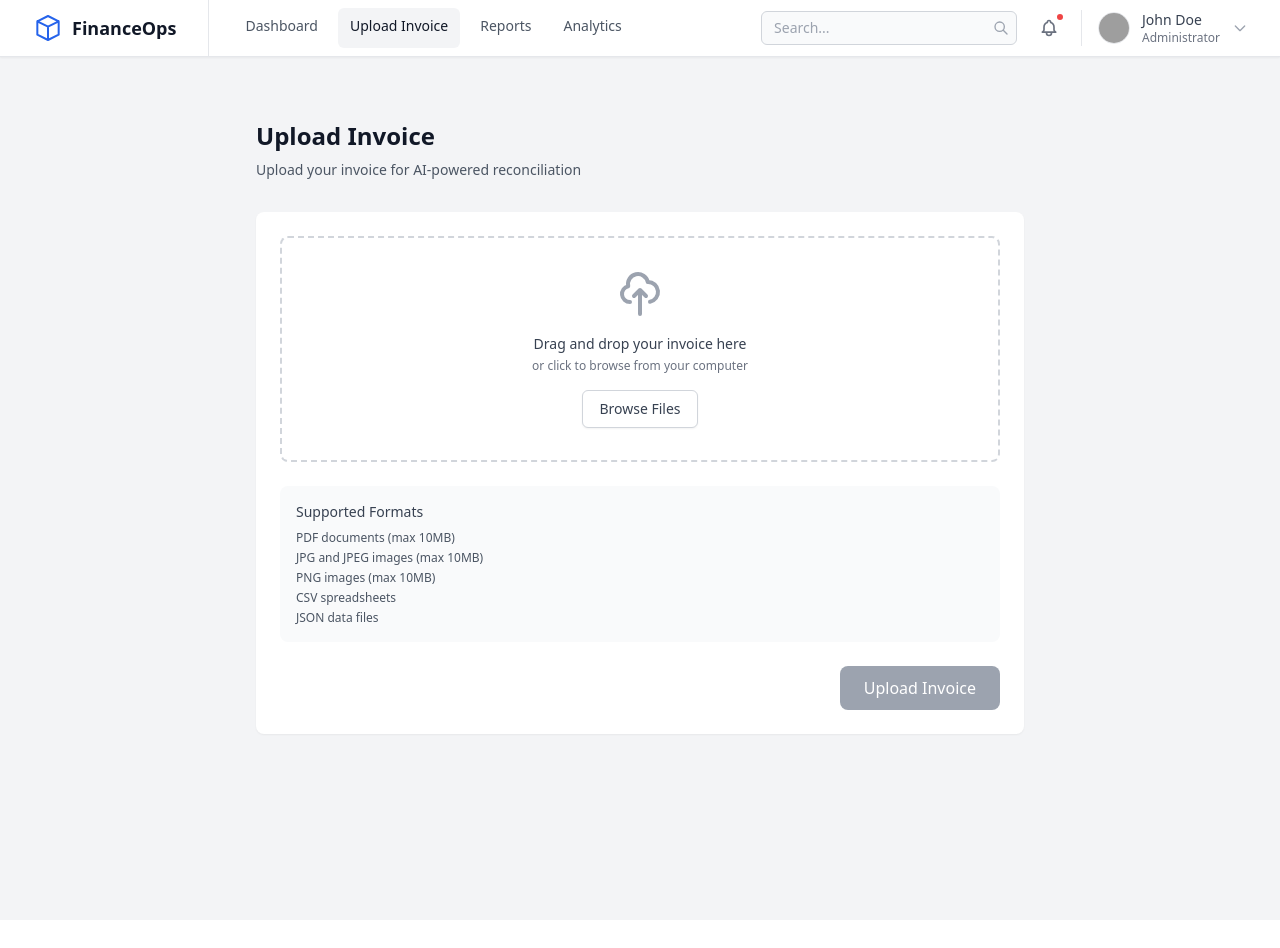
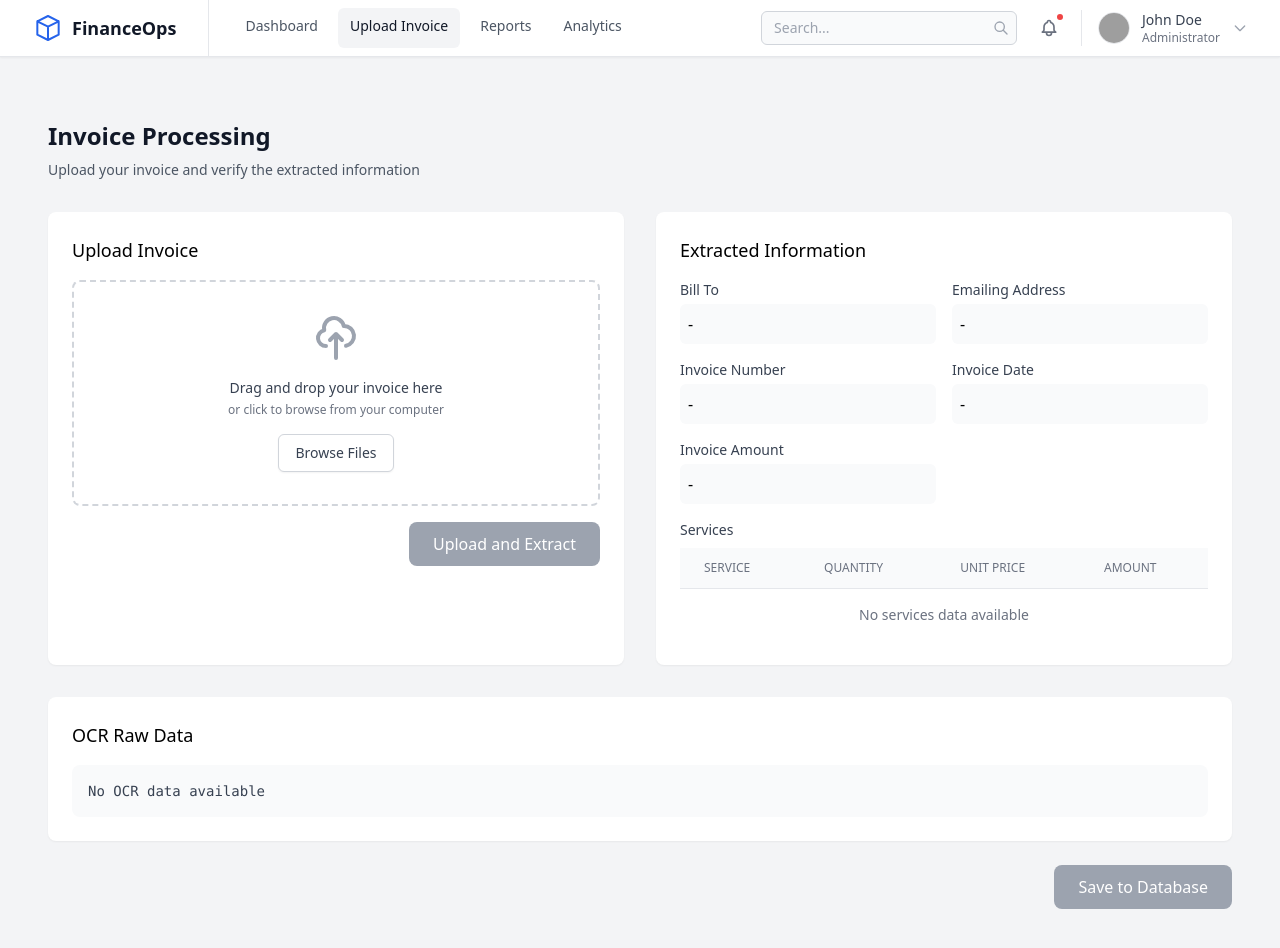
Before and after one commit to reginold/llm-ecosystem, a React (Create React App) app in the folder frontend/: page /upload in a window 1280 px wide. Shown: the top 948 px of the page. Before the commit the page ends 920 px from the top, so only its background shows below. Built offline with nearby package versions, Linux system fonts and the light colour scheme; grey boxes are pictures that could not be loaded.

Commit message:
feat: add the invoice and result in the same page

```diff
--- a/frontend/src/components/UploadInvoice.tsx
+++ b/frontend/src/components/UploadInvoice.tsx
@@ -1,29 +1,58 @@
 import React, { useState, useCallback } from 'react';
 import { useMutation } from 'react-query';
-import { useNavigate } from 'react-router-dom';
-import { uploadInvoice } from '../services/api';
+import { uploadInvoice, getReconciliationResults } from '../services/api';
+
+interface ExtractedData {
+  'Bill To': string;
+  'Emailing Address': string;
+  'Invoice Number': string;
+  'Invoice Date': string;
+  'Invoice Amount': string;
+  'Services': Array<{
+    Service: string;
+    Quantity: string;
+    'Unit Price': string;
+    Amount: string;
+  }>;
+}
 
 const UploadInvoice: React.FC = () => {
   const [file, setFile] = useState<File | null>(null);
   const [dragActive, setDragActive] = useState(false);
   const [error, setError] = useState<string | null>(null);
-  const navigate = useNavigate();
+  const [extractedData, setExtractedData] = useState<ExtractedData | null>(null);
+  const [rawResponse, setRawResponse] = useState<any>(null);
+  const [isOcrProcessing, setIsOcrProcessing] = useState(false);
 
   const mutation = useMutation(uploadInvoice, {
     onSuccess: (data) => {
       console.log('Upload successful, full response:', data);
-      const taskId = data.task_id;
-      if (taskId) {
-        console.log('Navigating to results with task ID:', taskId);
-        navigate(`/results/${taskId}`, { replace: true });
-      } else {
-        console.error('No task ID in response:', data);
-        setError('No task ID received from server');
+      setIsOcrProcessing(true);  // Start OCR processing
+      // Poll for results
+      const pollInterval = setInterval(async () => {
+        try {
+          const results = await getReconciliationResults(data.task_id);
+          if (results.status === 'COMPLETED') {
+            setIsOcrProcessing(false);  // OCR processing complete
+            setRawResponse(results);
+            if (results.extracted_data) {
+              setExtractedData(
+                typeof results.extracted_data === 'string'
+                  ? JSON.parse(results.extracted_data)
+                  : results.extracted_data
+              );
             }
+            clearInterval(pollInterval);
+          }
+        } catch (error) {
+          console.error('Error polling for results:', error);
+        }
+      }, 2000);  // Poll every 2 seconds
     },
     onError: (error: Error) => {
       console.error('Upload error:', error);
       setError(error.message);
+      setIsOcrProcessing(false);
     },
   });
 
@@ -91,18 +120,40 @@ const UploadInvoice: React.FC = () => {
     }
   }, [file, mutation]);
 
+  const renderUploadButton = () => (
+    <button
+      type="submit"
+      disabled={!file || mutation.isLoading}
+      className={`px-6 py-2.5 rounded-lg text-white font-medium transition-colors ${
+        !file || mutation.isLoading
+          ? 'bg-gray-400 cursor-not-allowed'
+          : 'bg-blue-600 hover:bg-blue-700'
+      }`}
+    >
+      {mutation.isLoading ? (
+        <div className="flex items-center">
+          <div className="animate-spin rounded-full h-5 w-5 border-b-2 border-white mr-2"></div>
+          Processing...
+        </div>
+      ) : (
+        'Upload and Extract'
+      )}
+    </button>
+  );
+
   return (
-    <div className="min-h-screen bg-gray-100 py-8">
-      <div className="max-w-3xl mx-auto">
-        {/* Header */}
+    <div className="min-h-screen bg-gray-100 py-8 px-4">
+      <div className="max-w-7xl mx-auto">
         <div className="mb-8">
-          <h1 className="text-2xl font-semibold text-gray-900">Upload Invoice</h1>
-          <p className="mt-2 text-sm text-gray-600">Upload your invoice for AI-powered reconciliation</p>
+          <h1 className="text-2xl font-semibold text-gray-900">Invoice Processing</h1>
+          <p className="mt-2 text-sm text-gray-600">Upload your invoice and verify the extracted information</p>
         </div>
 
-        {/* Upload Form */}
-        <div className="bg-white rounded-lg shadow-sm">
-          <form onSubmit={handleSubmit} className="p-6 space-y-6">
+        <div className="grid grid-cols-1 lg:grid-cols-2 gap-8">
+          {/* Upload Section */}
+          <div className="bg-white rounded-lg shadow-sm p-6">
+            <form onSubmit={handleSubmit}>
+              <h2 className="text-lg font-medium mb-4">Upload Invoice</h2>
               <div
                 className={`border-2 border-dashed rounded-lg p-8 text-center ${
                   dragActive
@@ -148,7 +199,7 @@ const UploadInvoice: React.FC = () => {
 
               {/* Error Message */}
               {error && (
-              <div className="rounded-md bg-red-50 p-4">
+                <div className="mt-4 rounded-md bg-red-50 p-4">
                   <div className="flex">
                     <div className="flex-shrink-0">
                       <svg className="h-5 w-5 text-red-400" viewBox="0 0 20 20" fill="currentColor">
@@ -162,43 +213,167 @@ const UploadInvoice: React.FC = () => {
                 </div>
               )}
 
-            {/* File Requirements */}
-            <div className="bg-gray-50 rounded-lg p-4">
-              <h3 className="text-sm font-medium text-gray-700 mb-2">Supported Formats</h3>
-              <ul className="text-xs text-gray-600 space-y-1">
-                <li>PDF documents (max 10MB)</li>
-                <li>JPG and JPEG images (max 10MB)</li>
-                <li>PNG images (max 10MB)</li>
-                <li>CSV spreadsheets</li>
-                <li>JSON data files</li>
-              </ul>
+              {/* Move Upload Button to the right */}
+              <div className="mt-4 flex justify-end">
+                {renderUploadButton()}
+              </div>
+            </form>
           </div>
 
-            {/* Submit Button */}
-            <div className="flex justify-end">
+          {/* Extracted Data Preview */}
+          <div className="bg-white rounded-lg shadow-sm p-6">
+            <h2 className="text-lg font-medium mb-4">Extracted Information</h2>
+            <div className="space-y-4">
+              <div className="grid grid-cols-2 gap-4">
+                <div>
+                  <label className="block text-sm font-medium text-gray-700">Bill To</label>
+                  <div className="mt-1 p-2 bg-gray-50 rounded-md">
+                    {extractedData ? extractedData['Bill To'] : '-'}
+                  </div>
+                </div>
+                <div>
+                  <label className="block text-sm font-medium text-gray-700">Emailing Address</label>
+                  <div className="mt-1 p-2 bg-gray-50 rounded-md">
+                    {extractedData ? extractedData['Emailing Address'] : '-'}
+                  </div>
+                </div>
+                <div>
+                  <label className="block text-sm font-medium text-gray-700">Invoice Number</label>
+                  <div className="mt-1 p-2 bg-gray-50 rounded-md">
+                    {extractedData ? extractedData['Invoice Number'] : '-'}
+                  </div>
+                </div>
+                <div>
+                  <label className="block text-sm font-medium text-gray-700">Invoice Date</label>
+                  <div className="mt-1 p-2 bg-gray-50 rounded-md">
+                    {extractedData ? extractedData['Invoice Date'] : '-'}
+                  </div>
+                </div>
+                <div>
+                  <label className="block text-sm font-medium text-gray-700">Invoice Amount</label>
+                  <div className="mt-1 p-2 bg-gray-50 rounded-md">
+                    {extractedData ? extractedData['Invoice Amount'] : '-'}
+                  </div>
+                </div>
+              </div>
+
+              {/* Services Table */}
+              <div className="mt-6">
+                <h3 className="text-sm font-medium text-gray-700 mb-2">Services</h3>
+                <div className="overflow-x-auto">
+                  <table className="min-w-full divide-y divide-gray-200">
+                    <thead className="bg-gray-50">
+                      <tr>
+                        <th className="px-6 py-3 text-left text-xs font-medium text-gray-500 uppercase">Service</th>
+                        <th className="px-6 py-3 text-left text-xs font-medium text-gray-500 uppercase">Quantity</th>
+                        <th className="px-6 py-3 text-left text-xs font-medium text-gray-500 uppercase">Unit Price</th>
+                        <th className="px-6 py-3 text-left text-xs font-medium text-gray-500 uppercase">Amount</th>
+                      </tr>
+                    </thead>
+                    <tbody className="bg-white divide-y divide-gray-200">
+                      {extractedData?.Services?.map((service, index) => (
+                        <tr key={index}>
+                          <td className="px-6 py-4 whitespace-nowrap text-sm text-gray-900">{service.Service}</td>
+                          <td className="px-6 py-4 whitespace-nowrap text-sm text-gray-900">{service.Quantity}</td>
+                          <td className="px-6 py-4 whitespace-nowrap text-sm text-gray-900">{service['Unit Price']}</td>
+                          <td className="px-6 py-4 whitespace-nowrap text-sm text-gray-900">{service.Amount}</td>
+                        </tr>
+                      )) || (
+                        <tr>
+                          <td colSpan={4} className="px-6 py-4 text-center text-sm text-gray-500">
+                            No services data available
+                          </td>
+                        </tr>
+                      )}
+                    </tbody>
+                  </table>
+                </div>
+              </div>
+            </div>
+          </div>
+        </div>
+
+        {/* Update OCR Raw Data Section */}
+        <div className="mt-8 bg-white rounded-lg shadow-sm p-6">
+          <h2 className="text-lg font-medium mb-4">OCR Raw Data</h2>
+          <div className="bg-gray-50 rounded-lg p-4">
+            <pre className="whitespace-pre-wrap text-sm text-gray-700 overflow-auto max-h-96">
+              {isOcrProcessing ? (
+                <div className="flex flex-col items-center justify-center py-8">
+                  <div className="animate-spin rounded-full h-12 w-12 border-b-2 border-blue-500 mb-4"></div>
+                  <span className="text-gray-600">OCR Processing in Progress...</span>
+                  <span className="text-sm text-gray-500 mt-2">This may take a few moments</span>
+                </div>
+              ) : rawResponse?.extracted_data ? (
+                <div className="space-y-4">
+                  {Object.entries(
+                    typeof rawResponse.extracted_data === 'string'
+                      ? JSON.parse(rawResponse.extracted_data)
+                      : rawResponse.extracted_data
+                  ).map(([key, value]) => (
+                    <div key={key} className="pb-2">
+                      <span className="font-medium text-gray-700">{key}:</span>
+                      <div className="pl-4 mt-1">
+                        {key === 'Services' && Array.isArray(value) ? (
+                          <div className="space-y-2">
+                            {value.map((service, idx) => (
+                              <div key={idx} className="pl-2 border-l-2 border-gray-200">
+                                {Object.entries(service).map(([sKey, sValue]) => (
+                                  <div key={sKey}>
+                                    <span className="text-gray-600">{sKey}:</span>{' '}
+                                    <span className="text-gray-900">
+                                      {typeof sValue === 'object'
+                                        ? JSON.stringify(sValue, null, 2)
+                                        : String(sValue)
+                                      }
+                                    </span>
+                                  </div>
+                                ))}
+                              </div>
+                            ))}
+                          </div>
+                        ) : typeof value === 'object' ? (
+                          <div className="pl-2">
+                            {Object.entries(value as object).map(([subKey, subValue]) => (
+                              <div key={subKey}>
+                                <span className="text-gray-600">{subKey}:</span>{' '}
+                                <span className="text-gray-900">
+                                  {typeof subValue === 'object'
+                                    ? JSON.stringify(subValue, null, 2)
+                                    : String(subValue)
+                                  }
+                                </span>
+                              </div>
+                            ))}
+                          </div>
+                        ) : (
+                          <span className="text-gray-900">{String(value)}</span>
+                        )}
+                      </div>
+                    </div>
+                  ))}
+                </div>
+              ) : (
+                'No OCR data available'
+              )}
+            </pre>
+          </div>
+        </div>
+
+        {/* Save Button */}
+        <div className="mt-6 flex justify-end">
           <button
-                type="submit"
-                disabled={!file || mutation.isLoading}
+            type="button"
+            onClick={() => {/* Handle confirmation */}}
+            disabled={!extractedData || mutation.isLoading}
             className={`px-6 py-2.5 rounded-lg text-white font-medium transition-colors ${
-                  !file || mutation.isLoading
+              !extractedData || mutation.isLoading
                 ? 'bg-gray-400 cursor-not-allowed'
-                    : 'bg-blue-600 hover:bg-blue-700'
+                : 'bg-green-600 hover:bg-green-700'
             }`}
           >
-                {mutation.isLoading ? (
-                  <span className="flex items-center">
-                    <svg className="animate-spin -ml-1 mr-3 h-5 w-5 text-white" fill="none" viewBox="0 0 24 24">
-                      <circle className="opacity-25" cx="12" cy="12" r="10" stroke="currentColor" strokeWidth="4" />
-                      <path className="opacity-75" fill="currentColor" d="M4 12a8 8 0 018-8V0C5.373 0 0 5.373 0 12h4zm2 5.291A7.962 7.962 0 014 12H0c0 3.042 1.135 5.824 3 7.938l3-2.647z" />
-                    </svg>
-                    Processing...
-                  </span>
-                ) : (
-                  'Upload Invoice'
-                )}
+            Save to Database
           </button>
-            </div>
-          </form>
         </div>
       </div>
     </div>
```
Also changed, not shown: 1 other file (tests, documents, lock files or other folders). Lines whose indentation alone changed are shown as unchanged.
